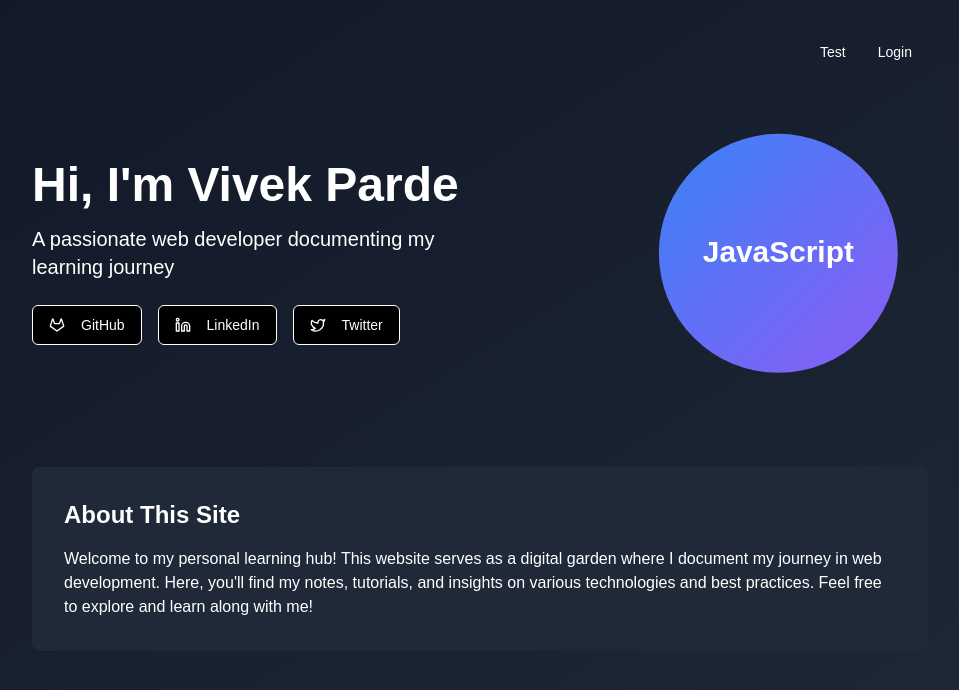
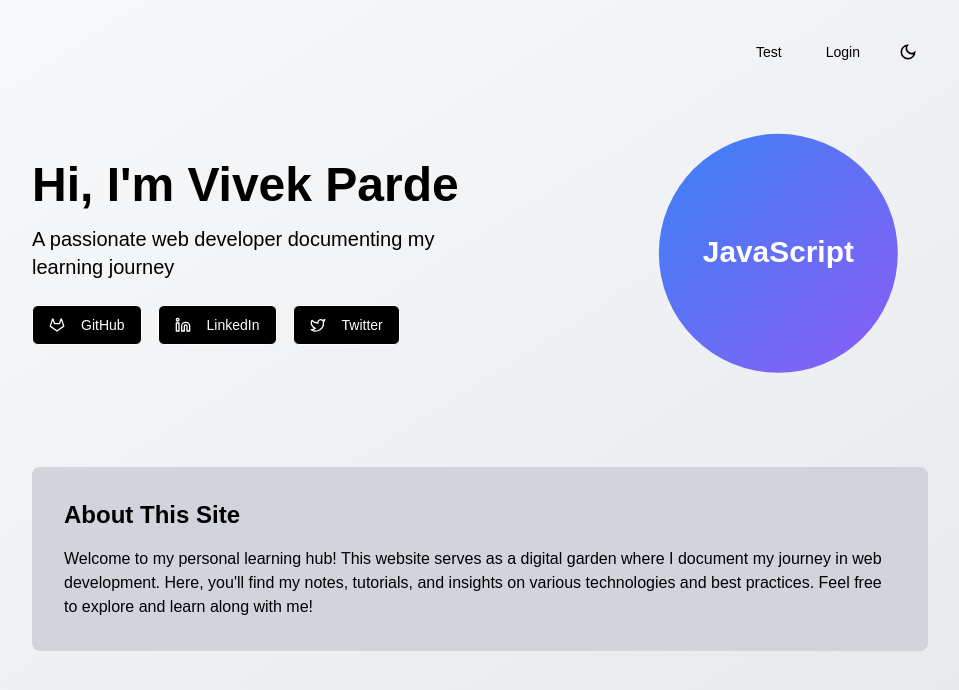
Before and after one commit to vivek3454/BeyondCode, a Next.js app: page / in a window 1280 px wide. Shown: the top 690 px of the page, without its empty margins (160-1119 px from the left). Built offline with nearby package versions, Linux system fonts and the light colour scheme.

Commit message:
added dark mode in home and sign in page

```diff
--- a/app/(auth)/sign-in/page.js
+++ b/app/(auth)/sign-in/page.jsx
@@ -47,8 +47,8 @@ export default function SignIn() {
     }
 
     return (
-        <div className="flex items-center justify-center min-h-screen bg-gray-100">
-            <div className="w-full max-w-md p-8 space-y-6 bg-white rounded-xl shadow-md">
+        <div className="flex items-center justify-center min-h-screen bg-gray-100 dark:bg-black">
+            <div className="w-full max-w-md p-8 space-y-6 bg-white dark:bg-gray-900 rounded-xl shadow-md">
                 <h1 className="text-2xl font-bold text-center">Sign In</h1>
                 {error && (
                     <Alert variant="destructive">
@@ -64,7 +64,7 @@ export default function SignIn() {
                                 <FormItem>
                                     <FormLabel>Email</FormLabel>
                                     <FormControl>
-                                        <Input placeholder="you@example.com" {...field} />
+                                        <Input className="dark:bg-gray-800" placeholder="you@example.com" {...field} />
                                     </FormControl>
                                     <FormMessage />
                                 </FormItem>
@@ -77,13 +77,13 @@ export default function SignIn() {
                                 <FormItem>
                                     <FormLabel>Password</FormLabel>
                                     <FormControl>
-                                        <Input type="password" {...field} />
+                                        <Input className="dark:bg-gray-800" type="password" {...field} />
                                     </FormControl>
                                     <FormMessage />
                                 </FormItem>
                             )}
                         />
-                        <Button type="submit" className="w-full">
+                        <Button type="submit" className="w-full dark:bg-gray-200 hover:dark:bg-gray-300">
                             Sign In
                         </Button>
                     </form>
--- a/app/(home)/page.js
+++ b/app/(home)/page.jsx
@@ -5,11 +5,27 @@ import { motion } from "motion/react"
 import { GitlabIcon as GitHub, Linkedin, Mail, Twitter } from "lucide-react"
 import { Button } from "@/components/ui/button"
 import Link from "next/link"
+import { MdOutlineDarkMode, MdOutlineLightMode } from "react-icons/md"
 
 const technologies = ["React", "Next.js", "JavaScript", "CSS", "HTML", "Node.js", "Git", "TypeScript", "Tailwind Css", "Mongodb", "Express.js", "Shadcn UI"]
 
 export default function Home() {
   const [currentTechIndex, setCurrentTechIndex] = useState(0)
+  const [isDarkModeOn, setIsDarkModeOn] = useState(false);
+
+  useEffect(() => {
+    const storedTheme = JSON.parse(localStorage.getItem("isDarkModeOn"));
+    if (storedTheme) {
+      setIsDarkModeOn(true);
+      document.documentElement.classList.add('dark');
+    }
+  }, []);
+
+  useEffect(() => {
+    localStorage.setItem('isDarkModeOn', isDarkModeOn);
+    document.documentElement.classList.toggle('dark', isDarkModeOn);
+  }, [isDarkModeOn]);
+
 
   useEffect(() => {
     const interval = setInterval(() => {
@@ -19,19 +35,22 @@ export default function Home() {
   }, [])
 
   return (
-    <div className="h-screen bg-gradient-to-br from-gray-900 to-gray-800 text-white p-8">
+    <div className="h-screen bg-gradient-to-br from-gray-50 to-gray-200 text-black dark:from-gray-900 dark:to-gray-950 dark:text-white p-8">
       <main className="max-w-4xl mx-auto">
-        <nav className="flex justify-end mb-8">
+        <nav className="flex justify-end gap-3 mb-8">
           <Link href="/test">
-            <Button variant="ghost" className="hover:bg-white hover:text-black">
+            <Button variant="ghost" className="dark:hover:bg-white dark:hover:text-black hover:bg-black hover:text-white">
               Test
             </Button>
           </Link>
           <Link href="/sign-in">
-            <Button variant="ghost" className="hover:bg-white hover:text-black">
+            <Button variant="ghost" className="dark:hover:bg-white dark:hover:text-black hover:bg-black hover:text-white">
               Login
             </Button>
           </Link>
+          <button className='dark:hover:bg-white dark:hover:text-black hover:bg-black hover:text-white rounded-full w-10 h-10 flex text-xl justify-center items-center' onClick={() => setIsDarkModeOn((prev) => !prev)}>
+            {isDarkModeOn ? <MdOutlineLightMode /> : <MdOutlineDarkMode />}
+          </button>
         </nav>
 
         <div className="flex flex-col md:flex-row items-center justify-between mb-16">
@@ -58,13 +77,13 @@ export default function Home() {
               animate={{ opacity: 1, y: 0 }}
               transition={{ duration: 0.5, delay: 0.4 }}
             >
-              <Button variant="outline" className="text-white bg-black border-white hover:bg-white hover:text-gray-900">
+              <Button variant="outline" className="text-white bg-black border-white hover:bg-white hover:text-gray-900 dark:bg-white dark:text-black dark:hover:bg-black dark:hover:text-white">
                 <GitHub className="mr-2 h-4 w-4" /> GitHub
               </Button>
-              <Button variant="outline" className="text-white bg-black border-white hover:bg-white hover:text-gray-900">
+              <Button variant="outline" className="text-white bg-black border-white hover:bg-white hover:text-gray-900 dark:bg-white dark:text-black dark:hover:bg-black dark:hover:text-white">
                 <Linkedin className="mr-2 h-4 w-4" /> LinkedIn
               </Button>
-              <Button variant="outline" className="text-white bg-black border-white hover:bg-white hover:text-gray-900">
+              <Button variant="outline" className="text-white bg-black border-white hover:bg-white hover:text-gray-900 dark:bg-white dark:text-black dark:hover:bg-black dark:hover:text-white">
                 <Twitter className="mr-2 h-4 w-4" /> Twitter
               </Button>
             </motion.div>
@@ -91,7 +110,7 @@ export default function Home() {
         </div>
 
         <motion.section
-          className="bg-gray-800 rounded-lg p-8 mb-16"
+          className="dark:bg-gray-800 bg-gray-300 rounded-lg p-8 mb-16"
           initial={{ opacity: 0, y: 20 }}
           animate={{ opacity: 1, y: 0 }}
           transition={{ duration: 0.5, delay: 0.8 }}
--- a/components/ui/form.jsx
+++ b/components/ui/form.jsx
@@ -64,7 +64,7 @@ const FormLabel = React.forwardRef(({ className, ...props }, ref) => {
   return (
     (<Label
       ref={ref}
-      className={cn(error && "text-destructive", className)}
+      className={cn(error && "text-destructive dark:text-red-400", className)}
       htmlFor={formItemId}
       {...props} />)
   );
@@ -114,7 +114,7 @@ const FormMessage = React.forwardRef(({ className, children, ...props }, ref) =>
     (<p
       ref={ref}
       id={formMessageId}
-      className={cn("text-sm font-medium text-destructive", className)}
+      className={cn("text-sm font-medium text-destructive dark:text-red-400", className)}
       {...props}>
       {body}
     </p>)
```
Also changed, not shown: app/layout.jsx (renamed from app/layout.js).
